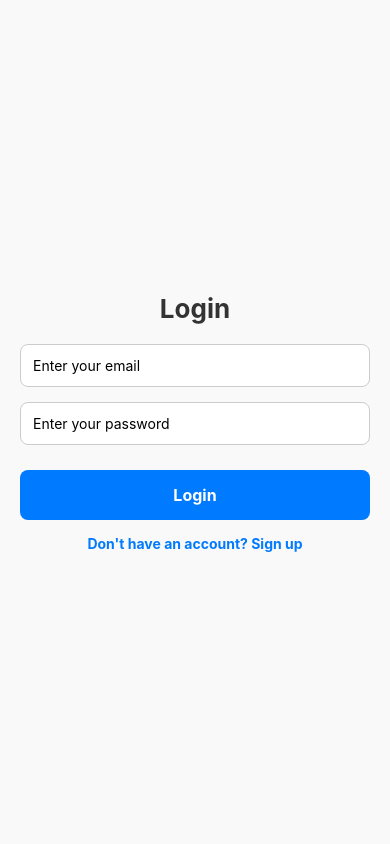
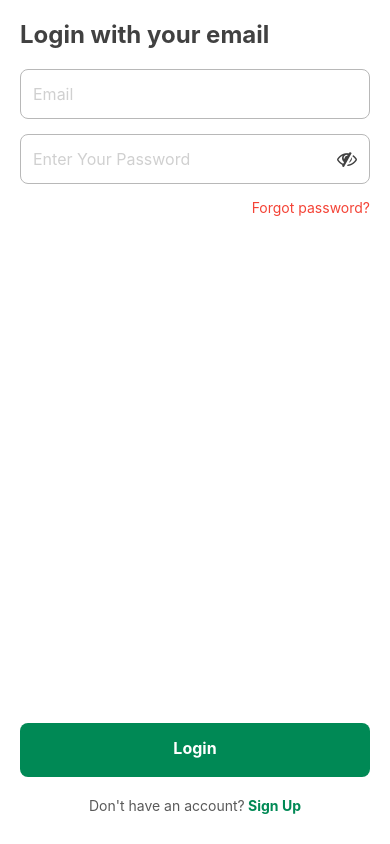
Before and after one commit to hariharan0033/ridesphere, a React Native app in the folder ridesphere-frontend/: screen /Login in a window 390 px wide. Built offline with nearby package versions, Linux system fonts and the light colour scheme.

Commit message:
Updated style - Auth Screens

```diff
--- a/ridesphere-frontend/screens/LoginScreen.js
+++ b/ridesphere-frontend/screens/LoginScreen.js
@@ -14,10 +14,12 @@ import AsyncStorage from "@react-native-async-storage/async-storage";
 import { setUser } from "../redux/authSlice";
 import { api, setAuthToken } from "../services/api";
 import { SafeAreaView } from "react-native-safe-area-context";
+import { FontAwesome } from "@expo/vector-icons";
 
 const LoginScreen = ({ navigation }) => {
     const [email, setEmail] = useState("");
     const [password, setPassword] = useState("");
+    const [secureText, setSecureText] = useState(true);
     const dispatch = useDispatch();
 
     const handleLogin = async () => {
@@ -43,32 +45,52 @@ const LoginScreen = ({ navigation }) => {
     return (
         <SafeAreaView style={styles.safeArea}>
             <View style={styles.container}>
-                <Text style={styles.title}>Login</Text>
+                {/* <TouchableOpacity onPress={() => navigation.goBack()}>
+                    <Text style={styles.backText}>← Back</Text>
+                </TouchableOpacity> */}
+
+                <Text style={styles.title}>Login with your email</Text>
 
                 <TextInput
                     style={styles.input}
-                    placeholder="Enter your email"
+                    placeholder="Email"
+                    placeholderTextColor="#d0d0d0"
                     value={email}
                     onChangeText={setEmail}
                     keyboardType="email-address"
                     autoCapitalize="none"
                 />
 
+                <View style={styles.passwordContainer}>
                     <TextInput
-                    style={styles.input}
-                    placeholder="Enter your password"
-                    secureTextEntry
+                        style={styles.passwordInput}
+                        placeholder="Enter Your Password"
+                        placeholderTextColor="#d0d0d0"
+                        secureTextEntry={secureText}
                         value={password}
                         onChangeText={setPassword}
                     />
+                    <TouchableOpacity onPress={() => setSecureText(!secureText)}>
+                        <FontAwesome name={secureText ? "eye-slash" : "eye"} size={20} color="#414141" />
+                    </TouchableOpacity>
+                </View>
 
+                <TouchableOpacity>
+                    <Text style={styles.forgotPassword}>Forgot password?</Text>
+                </TouchableOpacity>
+            </View>
+
+            <View style={styles.bottomContainer}>
                 <TouchableOpacity style={styles.loginButton} onPress={handleLogin}>
                     <Text style={styles.loginButtonText}>Login</Text>
                 </TouchableOpacity>
 
+                <View style={styles.signUpContainer}>
+                    <Text style={styles.dontHaveAccount}>Don't have an account?</Text>
                     <TouchableOpacity onPress={() => navigation.navigate("Signup")}>
-                    <Text style={styles.signupText}>Don't have an account? Sign up</Text>
+                        <Text style={styles.signUpText}> Sign Up</Text>
                     </TouchableOpacity>
+                </View>
             </View>
         </SafeAreaView>
     );
@@ -77,45 +99,84 @@ const LoginScreen = ({ navigation }) => {
 const styles = StyleSheet.create({
     safeArea: {
         flex: 1,
-        backgroundColor: "#f9f9f9",
+        backgroundColor: "#fff",
         paddingTop: Platform.OS === "android" ? StatusBar.currentHeight : 0,
     },
     container: {
         flex: 1,
-        padding: 20,
-        justifyContent: "center",
+        paddingHorizontal: 20,
+    },
+    backText: {
+        fontSize: 16,
+        color: "#008955",
+        marginVertical: 10,
     },
     title: {
-        fontSize: 26,
+        fontSize: 24,
         fontWeight: "bold",
-        textAlign: "center",
-        marginBottom: 20,
-        color: "#333",
+        color: "#414141",
+        marginVertical: 20,
     },
     input: {
         borderWidth: 1,
-        borderColor: "#ccc",
-        padding: 12,
+        borderColor: "#b8b8b8",
         borderRadius: 8,
+        paddingHorizontal: 12,
+        height: 50,
+        fontSize: 16,
+        marginBottom: 15,
         backgroundColor: "#fff",
-        marginBottom: 15,
+    },
+    passwordContainer: {
+        flexDirection: "row",
+        borderWidth: 1,
+        borderColor: "#b8b8b8",
+        borderRadius: 8,
+        alignItems: "center",
+        paddingHorizontal: 12,
+        height: 50,
+        marginBottom: 10,
+        backgroundColor: "#fff",
+    },
+    passwordInput: {
+        flex: 1,
+        fontSize: 16,
+        height: "100%",
+    },
+    forgotPassword: {
+        color: "#F44336",
+        fontSize: 14,
+        alignSelf: "flex-end",
+        marginTop: 5,
+    },
+    bottomContainer: {
+        justifyContent: "flex-end",
+        paddingHorizontal: 20,
+        marginBottom: 30,
     },
     loginButton: {
-        backgroundColor: "#007AFF",
+        backgroundColor: "#008955",
         padding: 15,
         borderRadius: 8,
         alignItems: "center",
-        marginTop: 10,
+        height: 54,
     },
     loginButtonText: {
         color: "#fff",
         fontSize: 16,
         fontWeight: "bold",
     },
-    signupText: {
-        textAlign: "center",
-        marginTop: 15,
-        color: "#007AFF",
+    signUpContainer: {
+        flexDirection: "row",
+        justifyContent: "center",
+        marginTop: 20,
+    },
+    dontHaveAccount: {
+        color: "#5a5a5a",
+        fontSize: 14,
+    },
+    signUpText: {
+        color: "#008955",
         fontSize: 14,
         fontWeight: "bold",
     },
--- a/ridesphere-frontend/screens/SignupScreen.js
+++ b/ridesphere-frontend/screens/SignupScreen.js
@@ -6,16 +6,18 @@ import {
     TouchableOpacity,
     Alert,
     StyleSheet,
-    SafeAreaView,
     StatusBar,
     Platform,
 } from "react-native";
 import { api } from "../services/api";
+import { SafeAreaView } from "react-native-safe-area-context";
+import { FontAwesome } from "@expo/vector-icons";
 
 const SignupScreen = ({ navigation }) => {
     const [name, setName] = useState("");
     const [email, setEmail] = useState("");
     const [password, setPassword] = useState("");
+    const [secureText, setSecureText] = useState(true);
 
     const handleSignup = async () => {
         if (!name || !email || !password) {
@@ -34,43 +36,57 @@ const SignupScreen = ({ navigation }) => {
     return (
         <SafeAreaView style={styles.safeArea}>
             <View style={styles.container}>
-                {/* Title */}
+                {/* <TouchableOpacity onPress={() => navigation.goBack()}>
+                    <Text style={styles.backText}>← Back</Text>
+                </TouchableOpacity> */}
+
                 <Text style={styles.title}>Create an Account</Text>
 
-                {/* Input Fields */}
                 <TextInput
                     style={styles.input}
                     placeholder="Full Name"
-                    placeholderTextColor="#888"
+                    placeholderTextColor="#d0d0d0"
                     value={name}
                     onChangeText={setName}
+                    autoCapitalize="words"
                 />
+
                 <TextInput
                     style={styles.input}
                     placeholder="Email"
-                    placeholderTextColor="#888"
+                    placeholderTextColor="#d0d0d0"
                     value={email}
                     onChangeText={setEmail}
                     keyboardType="email-address"
+                    autoCapitalize="none"
                 />
+
+                <View style={styles.passwordContainer}>
                     <TextInput
-                    style={styles.input}
-                    placeholder="Password"
-                    placeholderTextColor="#888"
-                    secureTextEntry
+                        style={styles.passwordInput}
+                        placeholder="Enter Your Password"
+                        placeholderTextColor="#d0d0d0"
+                        secureTextEntry={secureText}
                         value={password}
                         onChangeText={setPassword}
                     />
+                    <TouchableOpacity onPress={() => setSecureText(!secureText)}>
+                        <FontAwesome name={secureText ? "eye-slash" : "eye"} size={20} color="#414141" />
+                    </TouchableOpacity>
+                </View>
 
-                {/* Signup Button */}
+                <View style={styles.bottomContainer}>
                     <TouchableOpacity style={styles.signupButton} onPress={handleSignup}>
                         <Text style={styles.signupButtonText}>Sign Up</Text>
                     </TouchableOpacity>
 
-                {/* Navigation to Login */}
+                    <View style={styles.loginContainer}>
+                        <Text style={styles.alreadyHaveAccount}>Already have an account?</Text>
                         <TouchableOpacity onPress={() => navigation.navigate("Login")}>
-                    <Text style={styles.loginText}>Already have an account? <Text style={styles.loginLink}>Login</Text></Text>
+                            <Text style={styles.loginText}> Login</Text>
                         </TouchableOpacity>
+                    </View>
+                </View>
             </View>
         </SafeAreaView>
     );
@@ -79,52 +95,79 @@ const SignupScreen = ({ navigation }) => {
 const styles = StyleSheet.create({
     safeArea: {
         flex: 1,
-        backgroundColor: "#f9f9f9",
+        backgroundColor: "#fff",
         paddingTop: Platform.OS === "android" ? StatusBar.currentHeight : 0,
     },
     container: {
         flex: 1,
         paddingHorizontal: 20,
-        justifyContent: "center",
-        alignItems: "center",
+    },
+    backText: {
+        fontSize: 16,
+        color: "#008955",
+        marginVertical: 10,
     },
     title: {
         fontSize: 24,
         fontWeight: "bold",
-        marginBottom: 20,
-        color: "#333",
+        color: "#414141",
+        marginVertical: 20,
     },
     input: {
-        width: "100%",
+        borderWidth: 1,
+        borderColor: "#b8b8b8",
+        borderRadius: 8,
+        paddingHorizontal: 12,
         height: 50,
-        backgroundColor: "#fff",
-        borderRadius: 10,
-        paddingHorizontal: 15,
         fontSize: 16,
         marginBottom: 15,
+        backgroundColor: "#fff",
+    },
+    passwordContainer: {
+        flexDirection: "row",
         borderWidth: 1,
-        borderColor: "#ddd",
+        borderColor: "#b8b8b8",
+        borderRadius: 8,
+        alignItems: "center",
+        paddingHorizontal: 12,
+        height: 50,
+        marginBottom: 10,
+        backgroundColor: "#fff",
+    },
+    passwordInput: {
+        flex: 1,
+        fontSize: 16,
+        height: "100%",
+    },
+    bottomContainer: {
+        flex: 1,
+        justifyContent: "flex-end",
+        marginBottom: 30,
     },
     signupButton: {
-        width: "100%",
-        backgroundColor: "#007AFF",
-        paddingVertical: 14,
-        borderRadius: 10,
+        backgroundColor: "#008955",
+        padding: 15,
+        borderRadius: 8,
         alignItems: "center",
-        marginTop: 10,
+        height: 54,
     },
     signupButtonText: {
         color: "#fff",
         fontSize: 16,
         fontWeight: "bold",
     },
+    loginContainer: {
+        flexDirection: "row",
+        justifyContent: "center",
+        marginTop: 20,
+    },
+    alreadyHaveAccount: {
+        color: "#5a5a5a",
+        fontSize: 14,
+    },
     loginText: {
-        marginTop: 15,
+        color: "#008955",
         fontSize: 14,
-        color: "#666",
-    },
-    loginLink: {
-        color: "#007AFF",
         fontWeight: "bold",
     },
 });
```
Lines whose indentation alone changed are shown as unchanged.
